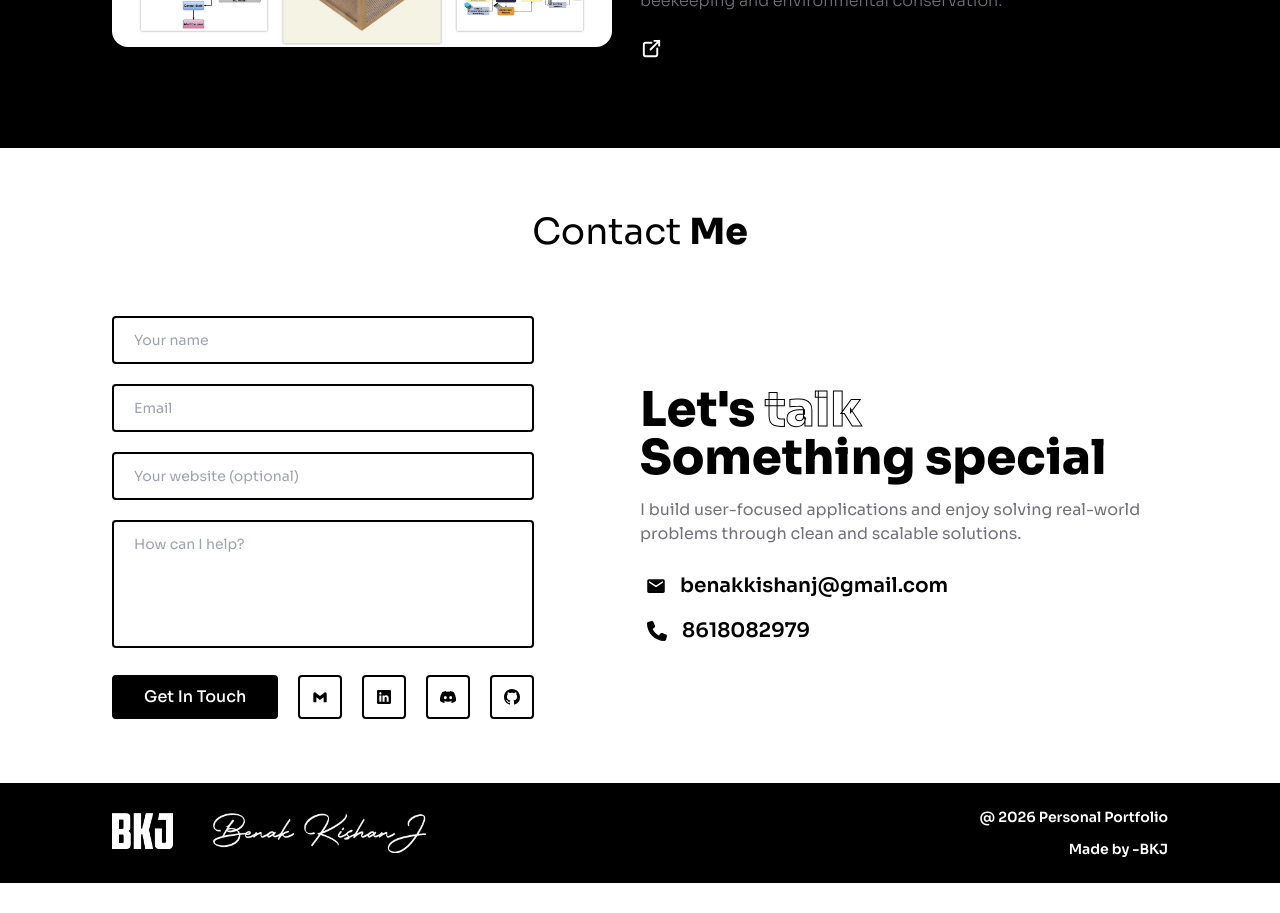
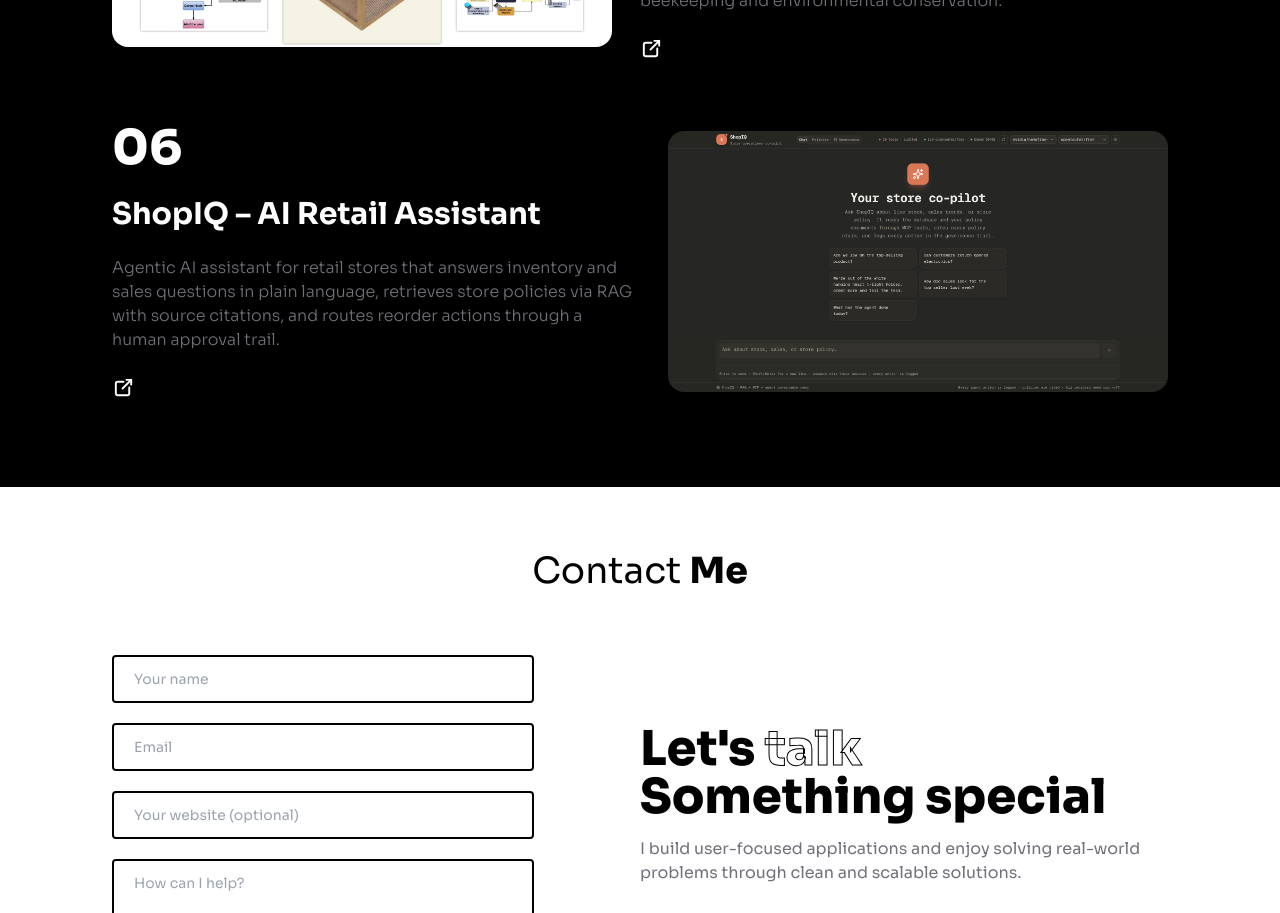
Before and after one commit to BenakKishanJ/portfolio, a React (Vite) app: page / in a window 1280 px wide. Shown: the part 4400-5313 px from the top of the page. Before the commit the page ends 5283 px from the top, so only its background shows below. Built offline with nearby package versions, Linux system fonts and the light colour scheme.

Commit message:
Add ShopIQ project to portfolio

```diff
--- a/src/components/Projects.jsx
+++ b/src/components/Projects.jsx
@@ -37,6 +37,13 @@ const projects = [
     description: "IoT and AI-based system to monitor honey bee hive conditions in real-time, analyze behavior patterns, and support sustainable beekeeping and environmental conservation.",
     image: "/assets/beemithra.png",
     link: "https://bee-mitra.onrender.com"
+  },
+  {
+    id: 6,
+    title: "ShopIQ – AI Retail Assistant",
+    description: "Agentic AI assistant for retail stores that answers inventory and sales questions in plain language, retrieves store policies via RAG with source citations, and routes reorder actions through a human approval trail.",
+    image: "/assets/shopiq_home.png",
+    link: "https://github.com/BenakKishanJ/shop-iq"
   }];
 
 export default function Projects() {
```
Also changed, not shown: public/assets/shopiq_home.png (added).
